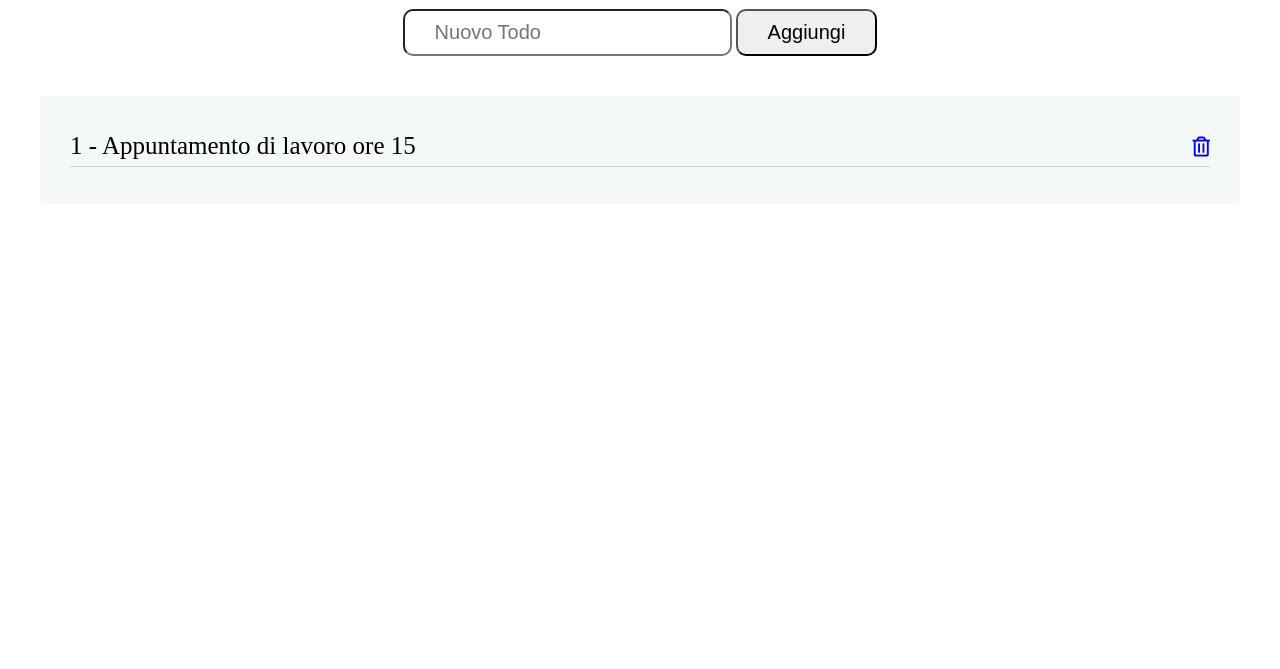
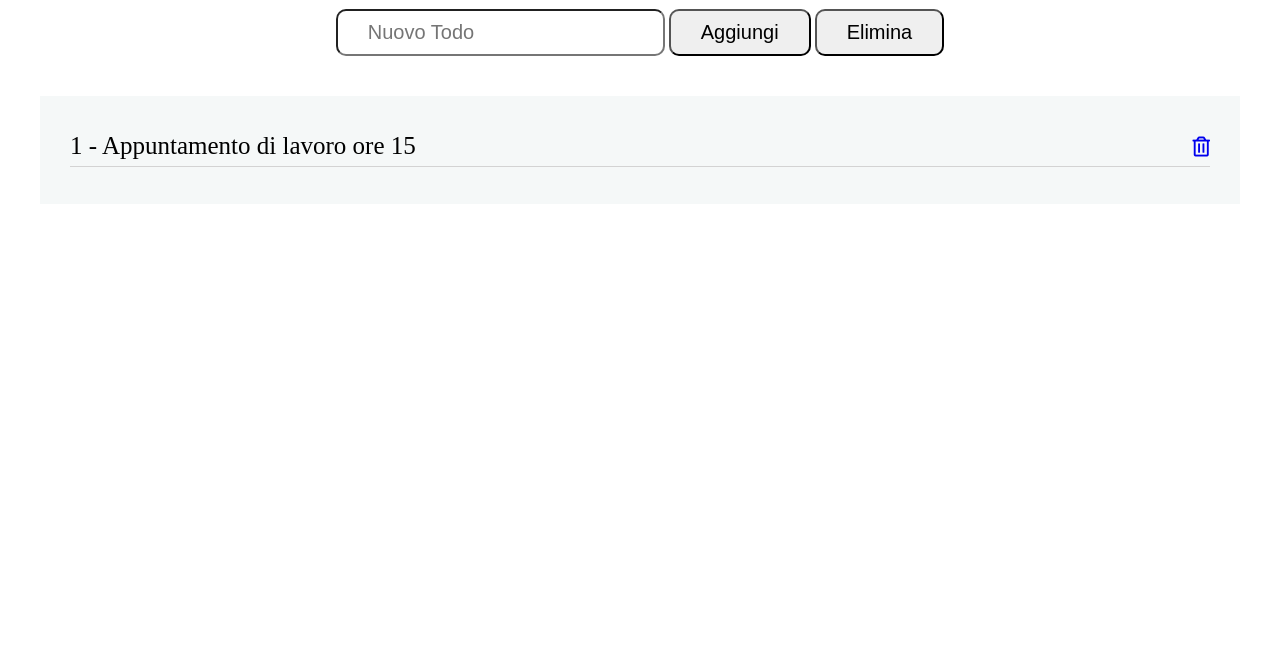
Before and after one commit to Davide-Zingali/vue-todolist, a plain HTML site: page index.html in a window 1280 px wide. Shown: the part 131-800 px from the top of the page. Drawn offline with nearby package versions, Linux system fonts and the light colour scheme.

Commit message:
aggiunto tasto elimina tutto

```diff
--- a/index.html
+++ b/index.html
@@ -20,6 +20,7 @@
                 <input v-model='sourceInput' placeholder="Nuovo Todo" @keyup.enter="addElement">
                 <!-- bottone che richiama la funzione addElement() tra parentesi i soliti argomenti della funzione che dipendono dalla posizione, prima l'elemento e poi indice e poi array intera -->
                 <button @click='addElement()'>Aggiungi</button>
+                <button @click='eliminaTutto'>Elimina</button>
             </div>
             <ul class="elenco">
                 <!-- ciclo for per stampare i suoi argomenti lista e indice dell'arrayAdd -->
--- a/js/script.js
+++ b/js/script.js
@@ -23,6 +23,9 @@ var app = new Vue({
             // tramite lo slice(numero 1 per un componente) elimino grazie a this (che si lega ai dati) componente array in base all'evento click posto su html
             this.arrayAdd.splice(indice, 1);
             console.log('slice in log', this.arrayAdd.slice());
+        },
+        eliminaTutto: function() {
+            this.arrayAdd.splice([]);
         }
     }
 })
```
